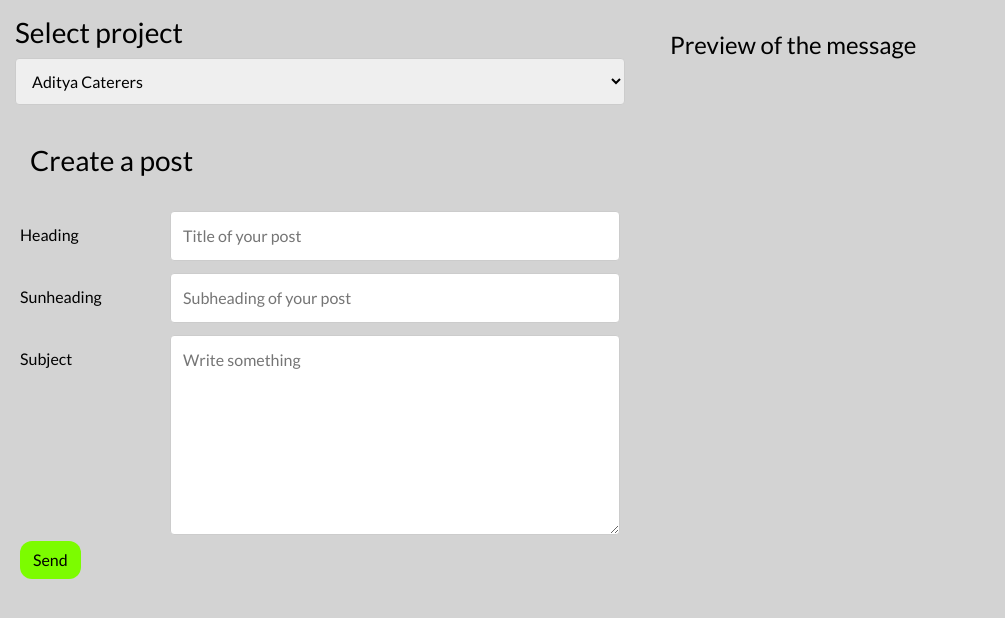
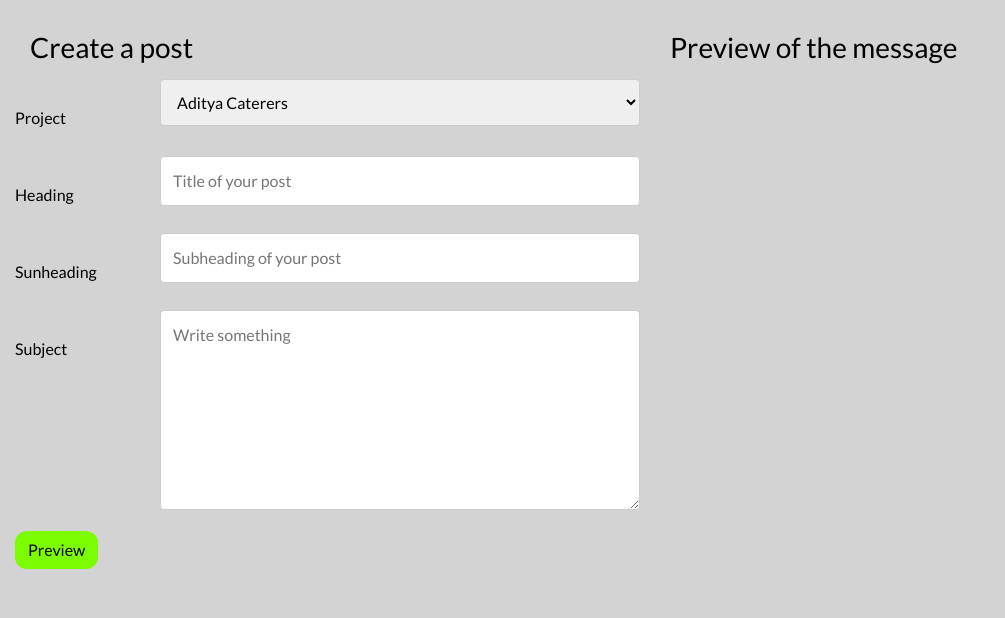
Before and after one commit to ayush113/CompanyManagement, a Django app: page /social/ in a window 1280 px wide. Shown: the part 56-674 px from the top of the page, without its empty margins (0-1005 px from the left). Run offline with Django 3.2, Linux system fonts and the light colour scheme; a user stored in the database is signed in; data comes from the database, SQL or seed files in the repository; some libraries are stand-ins or nearby versions.

Commit message:
Social App Changes

```diff
--- a/templates/social/index.html
+++ b/templates/social/index.html
@@ -57,7 +57,7 @@ input[type=submit]:hover {
     padding-top: 15px;
 }
 
-.pads{
+.pads1{
     padding-left: 15px;
 
 }
@@ -78,6 +78,7 @@ input[type=submit]:hover {
 .theme{
     background-color: lawngreen;
     border-radius: 12px;
+    float: left;
 }
 
 /* Responsive layout - when the screen is less than 600px wide, make the two columns stack on top of each other instead of next to each other */
@@ -94,16 +95,41 @@ input[type=submit]:hover {
     }
 </style>
 
+    <script src="https://ajax.googleapis.com/ajax/libs/jquery/3.3.1/jquery.min.js"></script>
+
 
     <script>
 
-        function displayManager(num) {
-
-
-            num = json.stringify(num);
 
 
 
+        $(document).ready(function(){
+
+
+            $("#send").hide();
+        });
+
+
+        function showPreview(){
+
+
+            $("#send").show();
+
+
+            var hea = $("#heading").val();
+            console.log(hea)
+            document.getElementById("head").innerHTML = hea;
+
+
+            var subhea = $("#subheading").val();
+            document.getElementById("subh").innerHTML = subhea;
+
+
+            var conte = $("#subject").val();
+            document.getElementById("cont").innerHTML = conte;
+
+            if(hea == '' && subhea== '' && conte == '')
+                $("#send").hide();
 
 
         }
@@ -114,20 +140,25 @@ input[type=submit]:hover {
 <div class="row">
 
 <div class="col-lg-6">
-<h3 class="pads1"> Select project</h3>
 
- <select id="addUser" class="content">
+<h3 class="pads">Create a post</h3>
+
+<div class="row">
+      <div class="col-25 pads">
+        <label for="subject">Project</label>
+      </div>
+      <div class="col-75">
+        <select id="addUser" class="content">
             {% for r in social %}
                 <option value="{{ r.project_name }}">{{ r.project_name }}</option>
             {% endfor %}
  </select>&nbsp; &nbsp;
+      </div>
+    </div>
 
-<h3 class="pads">Create a post</h3>
 
-<div class="container">
-  <form action="/action_page.php">
     <div class="row">
-      <div class="col-25">
+      <div class="col-25 pads">
         <label for="heading">Heading</label>
       </div>
       <div class="col-75">
@@ -135,7 +166,7 @@ input[type=submit]:hover {
       </div>
     </div>
     <div class="row">
-      <div class="col-25">
+      <div class="col-25 pads">
         <label for="subheading">Sunheading</label>
       </div>
       <div class="col-75">
@@ -144,26 +175,36 @@ input[type=submit]:hover {
     </div>
 
     <div class="row">
-      <div class="col-25">
+      <div class="col-25 pads">
         <label for="subject">Subject</label>
       </div>
       <div class="col-75">
         <textarea id="subject" name="subject" placeholder="Write something" style="height:200px"></textarea>
       </div>
     </div>
-    <div class="row">
-       <button id="send" class="btn btn-default theme">Send</button>
+    <div class="row  pads">
+       <button id="prev" class="btn btn-default theme" onclick="showPreview();">Preview</button>
     </div>
-  </form>
+
+
+
+
+
 </div>
-</div>
+
+
+
 
 <div class="col-lg-6">
 
-    <h4 class="pads">Preview of the message</h4>
+    <h3 class="pads">Preview of the message</h3>
 
-    <h3 id="head" class="pads"></h3>
+    <h2 id="head" class="pads"></h2>
+    <h4 id="subh" class="pads"></h4>
 
+    <p id="cont" class ="pads"> </p>
+
+    <button id="send" class="btn btn-default theme pads">Send Email</button>
 </div>
 
 
```
